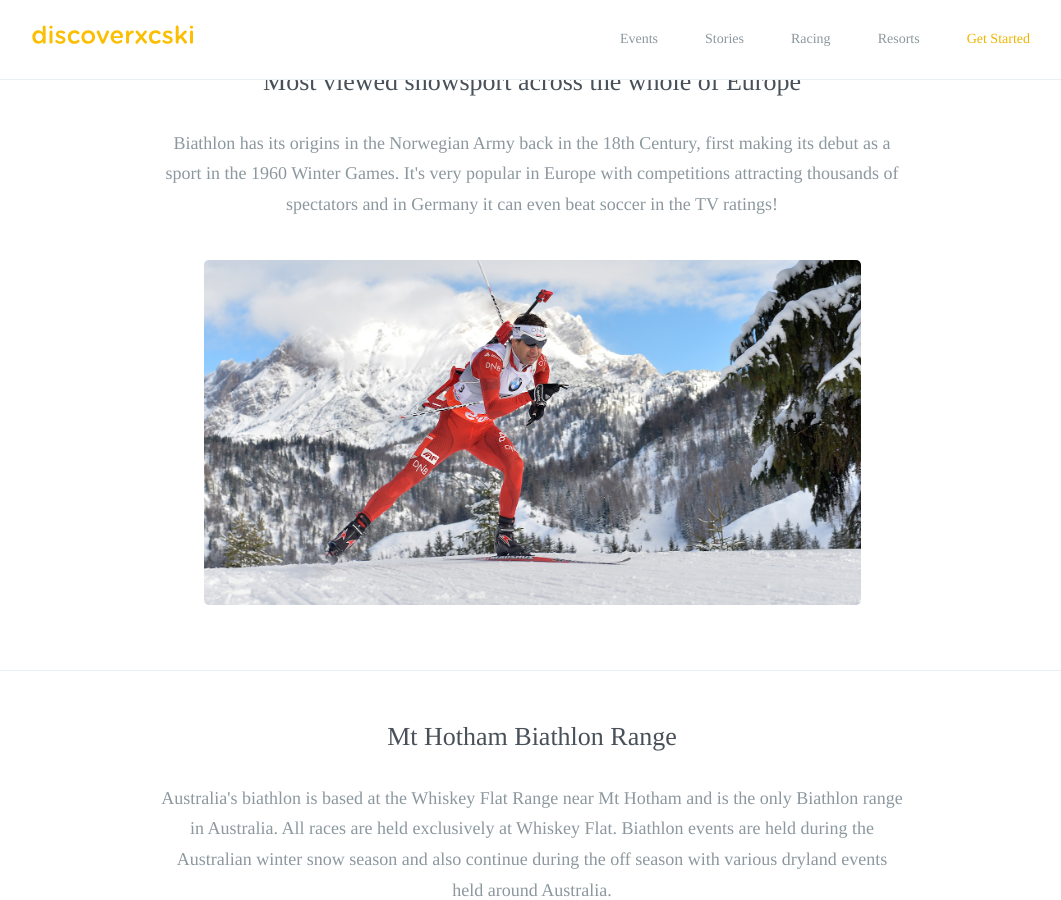
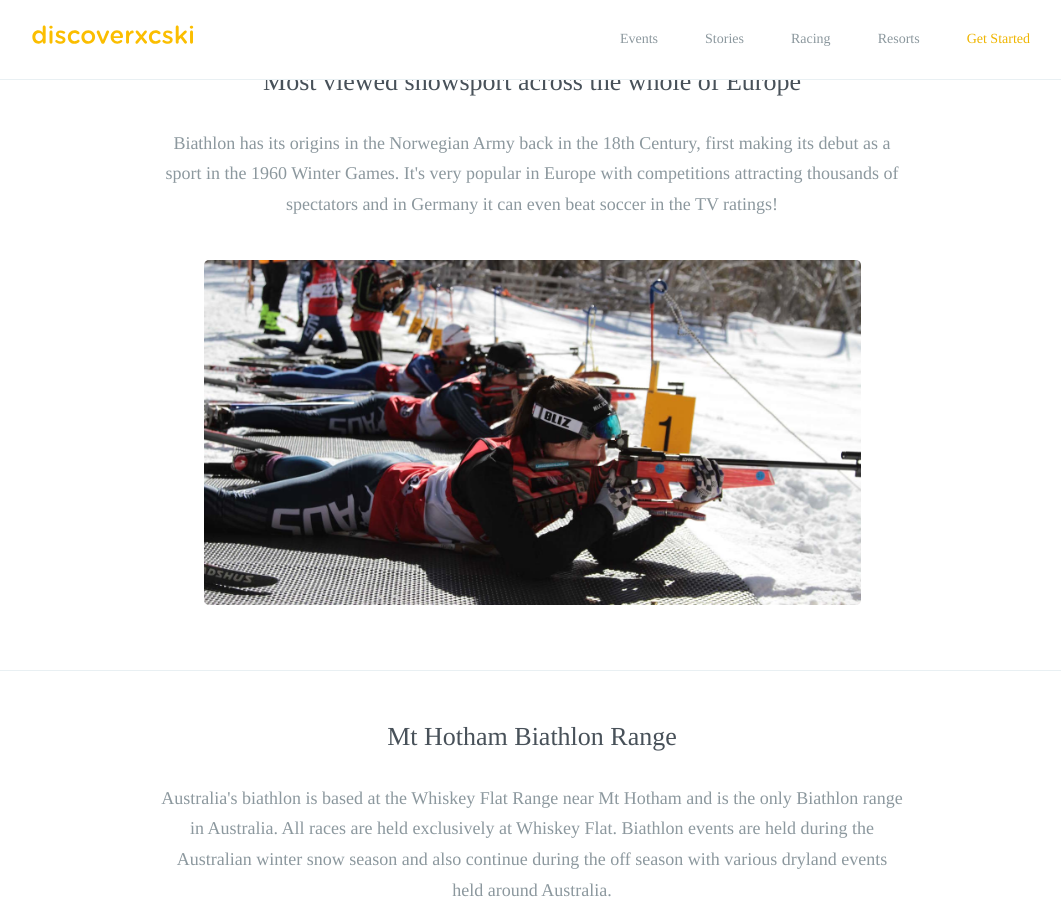
Before and after one commit to robcatto/robcatto.github.io, a Jekyll site: the page built from racing/australian-biathlon/index.html, in a window 1280 px wide and 900 px high, scrolled down 1064 px. Shown: the whole window, without its empty margins (108-1169 px from the left). Built offline with Jekyll 4.4.1, drawn with Linux system fonts in a browser that asks for light colours; some web fonts are replaced; Markdown is read by kramdown in place of the engine named in the settings.

Commit message:
Update index.html

```diff
--- a/racing/australian-biathlon/index.html
+++ b/racing/australian-biathlon/index.html
@@ -66,7 +66,7 @@ layout: default
                     </p>
                     <div class="one">
                 <div class="onelarge centered" style="
-                background-image: url(http://www.discoverxcski.com/images/tv_ratings.jpg);
+                background-image: url(http://www.discoverxcski.com/images/australianbiathlon.jpg);
                 background-size: cover;
                 "></div>
                 </section>
```
